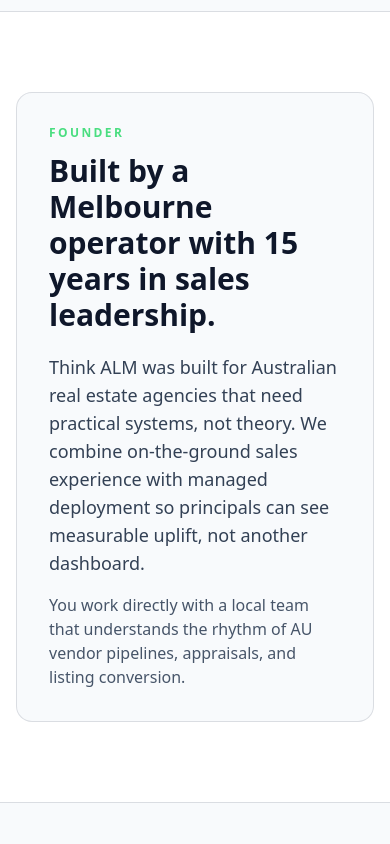
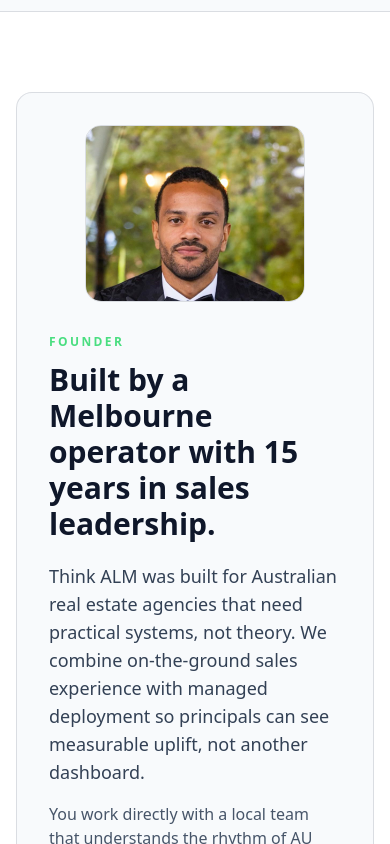
Before and after one commit to charlieunitedcs-byte/Landing-page---Think-ALM, a React (Vite) app: page / in a window 390 px wide. Shown: the part 7600-8444 px from the top of the page. Built offline with nearby package versions, Linux system fonts and the light colour scheme; no server answers.

Commit message:
Add founder photo to homepage profile section.
Place Charlie's photo alongside the founder description at the bottom of the main site with responsive layout treatment.

Co-authored-by: Cursor <cursoragent@cursor.com>

```diff
--- a/App.tsx
+++ b/App.tsx
@@ -340,6 +340,13 @@ function App() {
       <SectionContainer className="relative z-10">
         <Section>
           <div className="max-w-5xl mx-auto rounded-2xl border border-white/10 bg-dark-900/70 p-8 md:p-10">
+            <div className="grid md:grid-cols-[220px_1fr] gap-8 items-center">
+              <img
+                src="/assets/charlie-bailey.png"
+                alt="Charlie Bailey"
+                className="w-full max-w-[220px] mx-auto md:mx-0 rounded-2xl border border-white/10 object-cover"
+              />
+              <div>
                 <p className="text-xs font-semibold tracking-[0.2em] text-brand-400 mb-3">FOUNDER</p>
                 <h2 className="text-3xl sm:text-4xl font-bold text-white mb-5">Built by a Melbourne operator with 15 years in sales leadership.</h2>
                 <p className="text-gray-300 text-lg mb-4">
@@ -348,6 +355,8 @@ function App() {
                 <p className="text-gray-400">
                   You work directly with a local team that understands the rhythm of AU vendor pipelines, appraisals, and listing conversion.
                 </p>
+              </div>
+            </div>
           </div>
         </Section>
       </SectionContainer>
```
Lines whose indentation alone changed are shown as unchanged.
